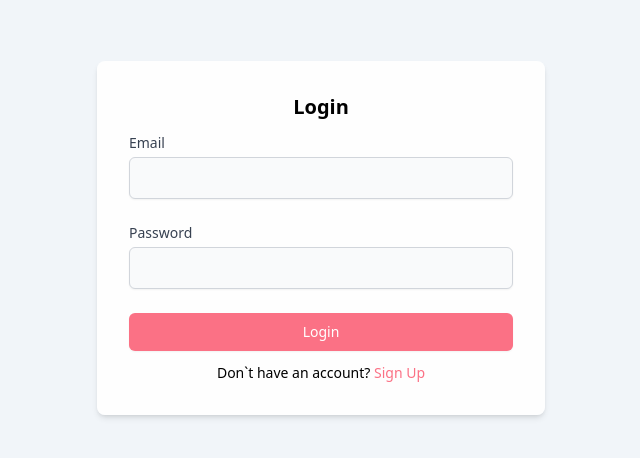
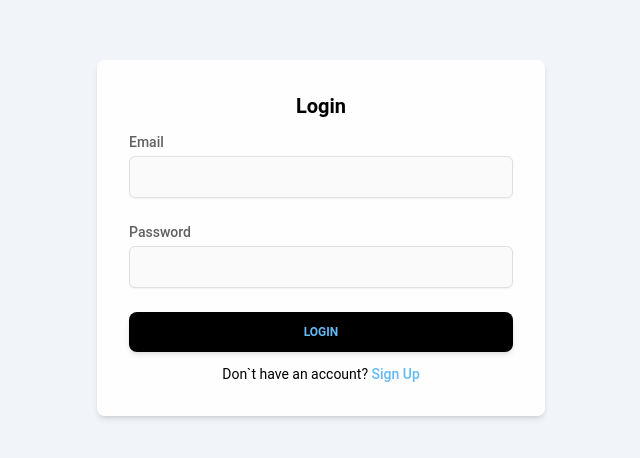
Before and after one commit to RuslanMonar/TimeToDo-FE, a React (Vite) app: page /login in a window 1280 px wide. Shown: the part 162-620 px from the top of the page, without its empty margins (319-959 px from the left). Built offline with nearby package versions, Linux system fonts and the light colour scheme; no server answers.

Commit message:
migrate to wailwind material + add folder modal

```diff
--- a/package.json
+++ b/package.json
@@ -10,6 +10,8 @@
     "preview": "vite preview"
   },
   "dependencies": {
+    "@material-tailwind/react": "^2.0.5",
+    "@uiw/react-color": "^2.3.2",
     "axios": "^1.7.7",
     "jwt-decode": "^4.0.0",
     "react": "^18.3.1",
--- /dev/null
+++ b/src/components/CreateFolderModal.jsx
@@ -0,0 +1,72 @@
+import {
+    Button,
+    Dialog,
+    DialogBody,
+    DialogFooter,
+    DialogHeader,
+    Input
+} from "@material-tailwind/react";
+import { Chrome } from '@uiw/react-color';
+import { useState } from "react";
+import foldersGateway from "../gateways/foldersGateway";
+import useStore from "../store";
+
+const CreateFolderModal = ({ handleOpen, openModal }) => {
+    const [title, setTilte] = useState("");
+    const [color, setColor] = useState("#F1C909");
+    const { setFolders } = useStore();
+
+    const createFolder = async () => {
+        await foldersGateway.createFolder(title,color);
+
+        var {data} = await foldersGateway.getFolders();
+        setFolders(data)
+    }
+
+    return (
+        <Dialog
+            open={openModal}
+            size={"xs"}
+            handler={handleOpen}
+        >
+            <DialogHeader>Create Folder</DialogHeader>
+            <DialogBody className="flex">
+                <div className="flex flex-between  min-w-full justify-around flex-col">
+                    <div className="mb-[20px]">
+                        <Input
+                            label="Title"
+                            value={title}
+                            onChange={({ target }) => setTilte(target.value)}
+                        />
+                    </div>
+                    <span className="mb-[20px]" style={{ color: "black" }}>Folder color</span>
+                    <Chrome
+                        style={{ width: "100% !important" }}
+                        color={color}
+                        onChange={(color) => {
+                            setColor(color.hex);
+                        }}
+                    />
+                </div>
+            </DialogBody>
+            <DialogFooter>
+                <Button
+                    style={{ backgroundColor: "black", color: "#fdaeae" }}
+                    variant="filled"
+                    onClick={() => handleOpen(false)}
+                    className="mr-1"
+                >
+                    <span>Cancel</span>
+                </Button>
+                <Button style={{ backgroundColor: "black", color: "#64b9f6" }}
+                    variant="filled"
+                    onClick={() => {createFolder(); handleOpen(false)}}
+                >
+                    <span>Confirm</span>
+                </Button>
+            </DialogFooter>
+        </Dialog>
+    );
+}
+
+export default CreateFolderModal;
--- a/src/components/DashboardSidebar.jsx
+++ b/src/components/DashboardSidebar.jsx
@@ -1,14 +1,15 @@
-import { Sidebar, Menu, MenuItem, SubMenu, sidebarClasses } from 'react-pro-sidebar';
-import { FaFolder, FaTasks } from "react-icons/fa";
-import { useState, useEffect } from 'react';
+import { useEffect, useState } from 'react';
+import { FaFolder } from "react-icons/fa";
+import { Menu, MenuItem, Sidebar, SubMenu, sidebarClasses } from 'react-pro-sidebar';
 import foldersGateway from '../gateways/foldersGateway';
 import projectsGateway from '../gateways/projectsGateway';
+import useStore from '../store';
 import ProjectItem from './ProjectItem';
+import SidebarFooter from './SidebarFooter';
 
 export const DashboardSidebar = () => {
-    const [folders, setFolders] = useState([]);
     const [projects, setProjects] = useState({});
-
+    const { folders, setFolders } = useStore();
 
     useEffect(() => {
         const fetchData = async () => {
@@ -32,9 +33,9 @@ export const DashboardSidebar = () => {
     }
 
     return (
-        <Sidebar rootStyles={{
+        <Sidebar width="300px" rootStyles={{
             [`.${sidebarClasses.container}`]: {
-                backgroundColor: 'white',
+                backgroundColor: 'white'
             },
         }}>
             <Menu
@@ -66,13 +67,13 @@ export const DashboardSidebar = () => {
                                         </MenuItem>
                                     ))
                                 ) : (
-                                    <MenuItem>Loading...</MenuItem>
+                                    <></>
                                 )
                             }
                         </SubMenu>
                     ))
                 }
-
+                <SidebarFooter/>
             </Menu>
         </Sidebar>
     );
--- /dev/null
+++ b/src/components/SidebarFooter.jsx
@@ -0,0 +1,27 @@
+import {
+    Button,
+    ButtonGroup
+} from "@material-tailwind/react";
+import { useState } from "react";
+import { FaFolderPlus } from "react-icons/fa";
+import { IoIosAddCircle } from "react-icons/io";
+import CreateFolderModal from "./CreateFolderModal";
+
+const SidebarFooter = () => {
+    const [openCreateFolderModal, setCreateFolderModal] = useState(false);
+    const handleOpen = (value) => setCreateFolderModal(value);
+
+    return (
+        <>
+            <div className="mt-auto p-4 border-t border-gray-400 flex justify-around absolute bottom-0 w-full">
+                <ButtonGroup variant="text">
+                    <Button onClick={() => handleOpen(true)} className="flex items-center gap-2" style={{ color: "black", borderColor: "black" }}> <FaFolderPlus size={32} />Create Folder</Button>
+                    <Button className="flex items-center gap-2" style={{ color: "black", borderColor: "black" }}> <IoIosAddCircle size={32} />Create Project</Button>
+                </ButtonGroup>
+            </div>
+            <CreateFolderModal openModal={openCreateFolderModal} handleOpen={handleOpen} />
+        </>
+    );
+}
+
+export default SidebarFooter;
--- a/src/config/colors.js
+++ b/src/config/colors.js
@@ -1,2 +1,3 @@
-const dark = "#0b0a03" //border-slate-950"
+const dark = "0b0a03#" //border-slate-950"
 const pink = "#fdaeae" //bg-rose-300
+const lightBlue = "#64b9f6" //bg-rose-300
--- a/src/gateways/foldersGateway.js
+++ b/src/gateways/foldersGateway.js
@@ -1,9 +1,13 @@
 import { api } from "../config/httpClients/axios";
 
-  const getFolders = async () => {
-    return await api().get("Folders/");
+const getFolders = async () => {
+  return await api().get("Folders/");
+};
+const createFolder = async (title, color) => {
+  return await api().post("Folders/", { title, color });
 };
 
 export default {
-    getFolders
-  };
+  getFolders,
+  createFolder
+};
--- a/src/pages/Auth.jsx
+++ b/src/pages/Auth.jsx
@@ -2,7 +2,9 @@ import React, { useState } from "react";
 import { useForm } from "react-hook-form";
 import { Navigate } from "react-router-dom";
 import useStore from "../store";
-import Button from "../shared/Button";
+import {
+  Button
+} from "@material-tailwind/react";
 
 import { ToastContainer, toast } from "react-toastify";
 
@@ -83,7 +85,7 @@ const Auth = () => {
               </p>
             )}
           </div>
-          <Button type="submit">
+          <Button style={{ backgroundColor: "black", color:"#64b9f6", width:"100%" }} type="submit">
             {authType === "login" ? "Login" : "Sign Up"}
           </Button>
         </form>
@@ -91,6 +93,7 @@ const Auth = () => {
           <p className="text-sm text-center">
             Don`t have an account?{" "}
             <button
+            style={{color:"#64b9f6"}}
               onClick={() => setAuthType("signup")}
               className="font-medium text-rose-400 hover:text-blue-500"
             >
--- a/src/pages/Dashboard.jsx
+++ b/src/pages/Dashboard.jsx
@@ -4,7 +4,9 @@ const Dashboard = () => {
     return (
         <div style={{ display: 'flex', height: '100%'}}>
             <DashboardSidebar />
-            <main className="bg-slate-100" style={{ padding: 10, width:"100%" }}> Main content</main>
+            <main className="bg-slate-100" style={{ padding: 10, width:"100%" }}>
+                 Main content
+                 </main>
         </div>
     );
 
--- a/src/store.js
+++ b/src/store.js
@@ -1,10 +1,11 @@
 import { create } from "zustand";
 
-import  authGateway  from "./gateways/authGateway"
+import authGateway from "./gateways/authGateway";
 import { GetUserInfoFromToken } from "./services/jwtTokenService";
 
 const useStore = create((set) => ({
     user: null,
+    folders:[],
 
     setUser: (data) => set({ user: data }),
     signIn: async (email, password) => {
@@ -27,6 +28,13 @@ const useStore = create((set) => ({
         localStorage.removeItem("jwtToken")
         set({ user: null });
       },
+
+      setFolders: (data) => {
+        console.log(data);
+        set(() => ({
+          folders: [...data]
+        }));
+      },
 }));
 
 export default useStore;
--- a/tailwind.config.js
+++ b/tailwind.config.js
@@ -1,10 +1,33 @@
 /** @type {import('tailwindcss').Config} */
-export default {
-  content: ["./index.html", "./src/**/*.{js,ts,jsx,tsx}"],
+
+const withMT = require("@material-tailwind/react/utils/withMT");
+
+module.exports = withMT({
+  content: [
+    "./index.html",
+     "./src/**/*.{js,ts,jsx,tsx}",
+     "path-to-your-node_modules/@material-tailwind/react/components/**/*.{js,ts,jsx,tsx}",
+     "path-to-your-node_modules/@material-tailwind/react/theme/components/**/*.{js,ts,jsx,tsx}"
+    ],
   theme: {
     extend: {
       colors: {
         background: "#f9f7ff",
+        slate: {
+          50: "#f8fafc",
+          100: "#f1f5f9",
+          200: "#e2e8f0",
+          300: "#cbd5e1",
+          400: "#94a3b8",
+          500: "#64748b",
+          600: "#475569",
+          700: "#334155",
+          800: "#1e293b",
+          950: "#0b0a03",
+        },
+        rose: {
+          400: "#fdaeae",
+        },
       },
       backgroundImage: {
         'logo': "url('src/assets/main-logo.png')",
@@ -15,4 +38,4 @@ export default {
     },
   },
   plugins: [],
-};
+});
```
Also changed, not shown: src/main.jsx (+8 -2 lines), 1 other file (tests, documents, lock files or other folders).
